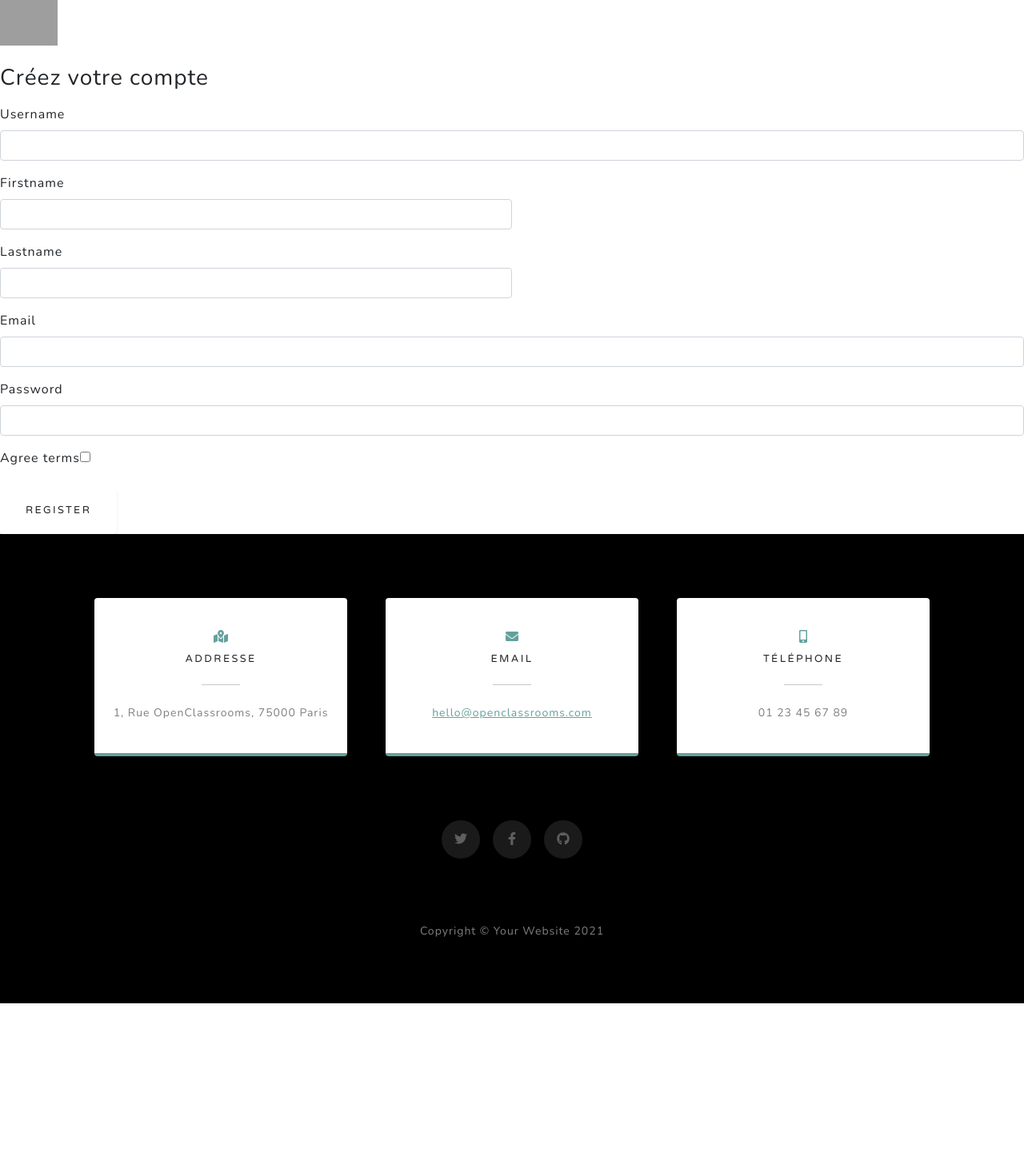
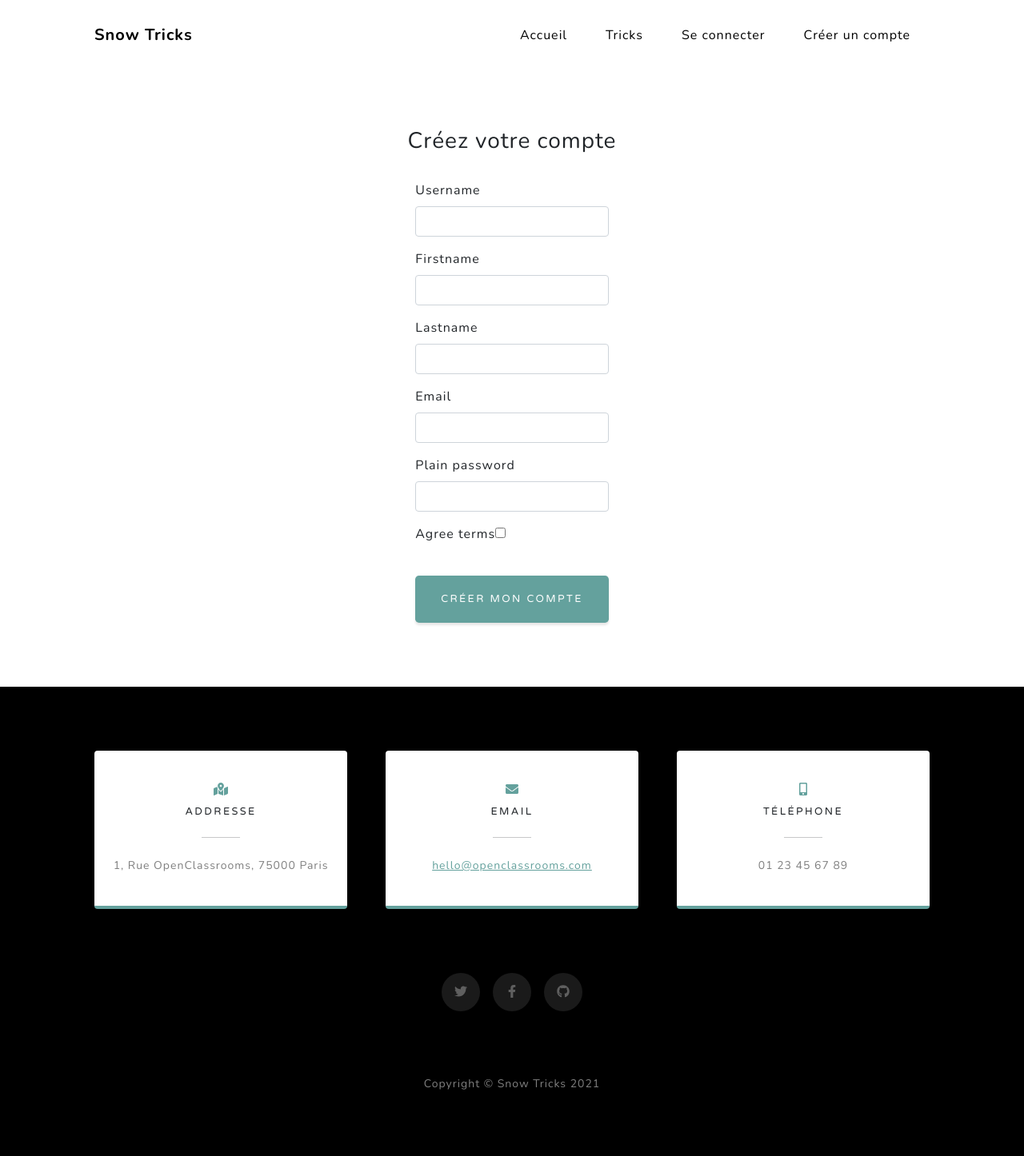
Before and after one commit to qwang94/SnowTricks, a Symfony app: template templates/registration/register.html.twig in a window 1280 px wide. Shown: the whole page at 80% size. Before the commit the page ends 1255 px from the top, so only its background shows below. Run offline with Twig, Linux system fonts and the light colour scheme; the template is opened without the code that fills it, so the values that code supplies are empty; form fields are guessed from the names that the template uses; some libraries are stand-ins or nearby versions; grey boxes are pictures that could not be loaded.

Commit message:
Register page done

```diff
--- a/templates/base.html.twig
+++ b/templates/base.html.twig
@@ -7,6 +7,7 @@
         <meta name="description" content="Put all your favorite snow tricks here">
         <meta name="author" content="Qichao WANG" />
         <title>{% block title %}Snow Tricks{% endblock %}</title>
+        <link href="https://cdn.jsdelivr.net/npm/bootstrap@5.1.0/dist/css/bootstrap.min.css" rel="stylesheet" integrity="sha384-KyZXEAg3QhqLMpG8r+8fhAXLRk2vvoC2f3B09zVXn8CA5QIVfZOJ3BCsw2P0p/We" crossorigin="anonymous">
         <script src="https://use.fontawesome.com/releases/v5.15.3/js/all.js" crossorigin="anonymous"></script>
         <link href="https://fonts.googleapis.com/css?family=Varela+Round" rel="stylesheet" />
         <link href="https://fonts.googleapis.com/css?family=Nunito:200,200i,300,300i,400,400i,600,600i,700,700i,800,800i,900,900i" rel="stylesheet" />
--- a/templates/partials/footer.html.twig
+++ b/templates/partials/footer.html.twig
@@ -40,5 +40,5 @@
     </div>
 </section>
 <footer class="footer bg-black small text-center text-white-50">
-  <div class="container px-4 px-lg-5">Copyright &copy; Your Website 2021</div>
+  <div class="container px-4 px-lg-5">Copyright &copy; Snow Tricks 2021</div>
 </footer>
--- a/templates/registration/register.html.twig
+++ b/templates/registration/register.html.twig
@@ -1,40 +1,28 @@
 {% extends 'base.html.twig' %}
 
 {% block title %}Register{% endblock %}
+{% block stylesheets %}
+  <link rel="stylesheet" href="assets/css/signin.css">
+{% endblock %}
 
 {% block body %}
     {% for flashError in app.flashes('verify_email_error') %}
         <div class="alert alert-danger" role="alert">{{ flashError }}</div>
     {% endfor %}
-
-    {{ form_start(registrationForm) }}
-    <main class="form-signin">
-      <form>
-        <img class="mb-4" src="/docs/5.1/assets/brand/bootstrap-logo.svg" alt="" width="72" height="57">
+    <div class="container">
+      <div class="text-center signin-title">
         <h1 class="h3 mb-3 fw-normal">Créez votre compte</h1>
-
-        <div class="form-floating">
+      </div>
+      <div class="d-flex justify-content-center form-signin">
+        {{ form_start(registrationForm) }}
           {{ form_row(registrationForm.username) }}
-        </div>
-        <div class="form-floating">
-          <div class="col-md-6">
-           {{ form_row(registrationForm.firstname) }}
-          </div>
-          <div class="col-md-6">
-            {{ form_row(registrationForm.lastname) }}
-          </div>
-        </div>
-        <div class="form-floating">
+          {{ form_row(registrationForm.firstname) }}
+          {{ form_row(registrationForm.lastname) }}
           {{ form_row(registrationForm.email) }}
-        </div>
-        <div class="form-floating">
-          {{ form_row(registrationForm.plainPassword, {
-            label: 'Password'
-          }) }}
-        </div>
-        {{ form_row(registrationForm.agreeTerms) }}
-      </form>
-      <button type="submit" class="btn">Register</button>
-      {{ form_end(registrationForm) }}
-    </main>
+          {{ form_row(registrationForm.plainPassword) }}
+          {{ form_row(registrationForm.agreeTerms) }}
+          <button class="w-100 btn btn-lg btn-primary register-button" type="submit">Créer mon compte</button>
+        {{ form_end(registrationForm) }}
+      </div>
+    </div>
 {% endblock %}
```
Also changed, not shown: src/Form/RegistrationFormType.php (+53 -6 lines), public/assets/css/signin.css (added), 1 other file.
